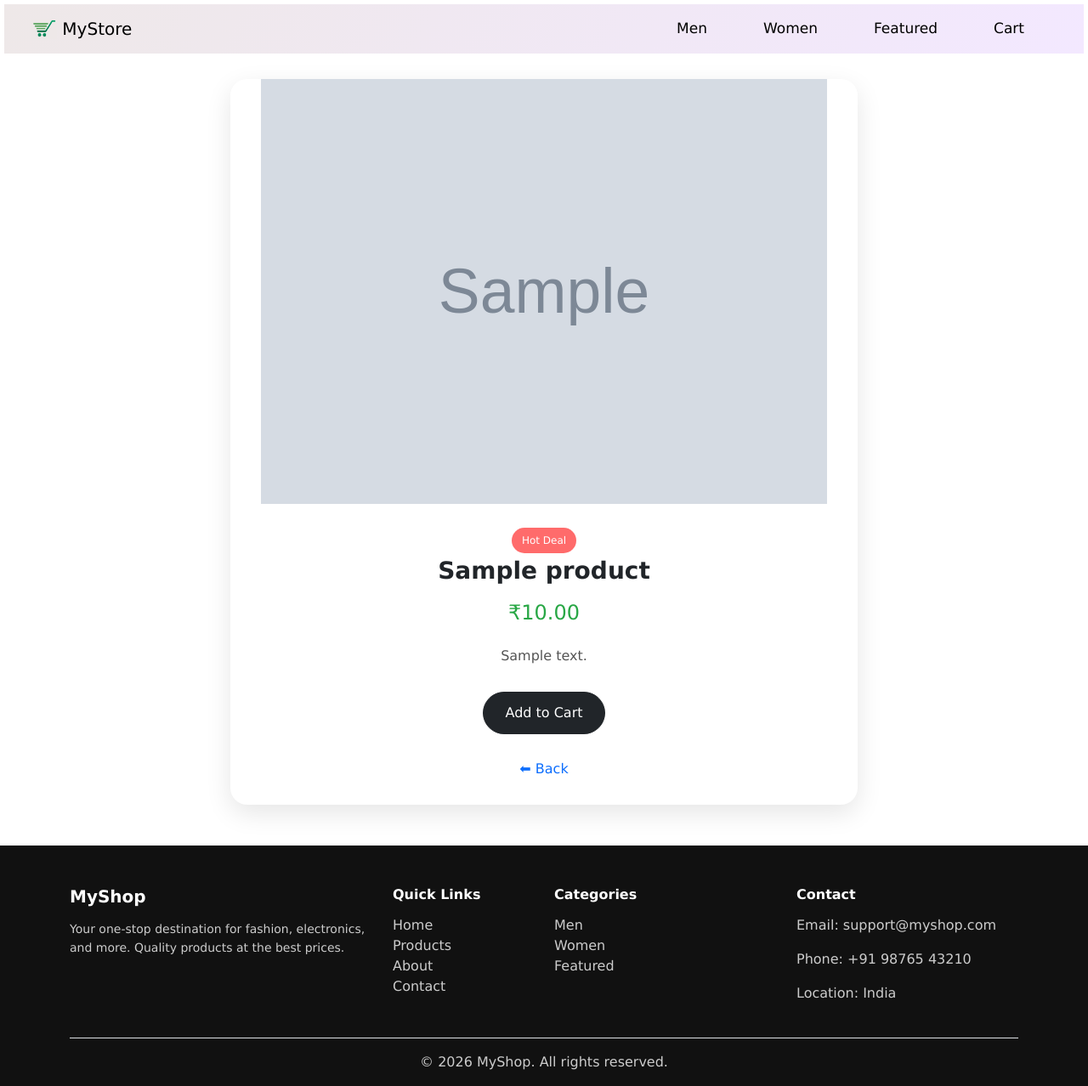
After one commit to Usman851/ecommerce-django, a Django app: page /product_details/1/ in a window 1280 px wide. The commit adds this page. Shown: the whole page at 85% size. Run offline with Django 5.2, Linux system fonts and the light colour scheme; tables that the repository leaves empty hold one stand-in row (values such as "Sample post"); grey boxes marked "Sample" are stand-in pictures.

Commit message:
added product-detail/cart/checkout/ordersucess

```diff
--- a/store/templates/store/base.html
+++ b/store/templates/store/base.html
@@ -37,7 +37,7 @@
         </div>
       </div>
     </nav>
-
+    <!-- OTHER PAGES -->
     <div class="container-fluid">
       {% block content %}
 
--- /dev/null
+++ b/store/templates/store/product_detail.html
@@ -0,0 +1,119 @@
+{% extends 'store/base.html' %}
+{% load static %}
+
+{% block content %}
+  <div class="container product-container">
+    <div class="row justify-content-center">
+      <div class="col-12 col-lg-8">
+        <div class="product-card">
+          <!-- TOP FULL IMAGE -->
+          <img src="{{ product.image.url }}" class="product-img" alt="" />
+
+          <!-- BOTTOM DETAILS -->
+          <div class="product-info">
+            <span class="badge-custom">Hot Deal</span>
+
+            <h1 class="product-title mt-2">{{ product.name }}</h1>
+
+            <div class="product-price">₹{{ product.price }}</div>
+
+            <p class="description">{{ product.description }}</p>
+
+            <div class="mt-4">
+              <a href="{% url 'add_to_cart' product.id %}" class="btn btn-dark btn-cart">Add to Cart</a>
+            </div>
+
+            <div class="mt-4">
+              <a href="/products" class="text-decoration-none">⬅ Back</a>
+            </div>
+          </div>
+        </div>
+      </div>
+    </div>
+  </div>
+
+  <style>
+    .product-container {
+      margin-top: 30px;
+      padding: 0 10px;
+    }
+
+    .product-card {
+      border-radius: 20px;
+      background: #fff;
+      box-shadow: 0 10px 30px rgba(0, 0, 0, 0.1);
+      overflow: hidden;
+    }
+
+    .product-img {
+      width: 100%;
+      height: auto;
+      max-height: 500px;
+      object-fit: contain;
+      background: #fff;
+    }
+
+    .product-info {
+      padding: 30px;
+      text-align: center;
+    }
+
+    .product-title {
+      font-size: 28px;
+      font-weight: bold;
+    }
+
+    .product-price {
+      font-size: 24px;
+      color: #28a745;
+      margin: 15px 0;
+    }
+
+    .btn-cart,
+    .btn-buy {
+      border-radius: 30px;
+      padding: 12px 25px;
+      font-size: 16px;
+      margin: 5px;
+    }
+
+    .badge-custom {
+      background: #ff6b6b;
+      padding: 8px 12px;
+      border-radius: 20px;
+      color: white;
+      font-size: 12px;
+    }
+
+    .description {
+      margin-top: 20px;
+      color: #555;
+      line-height: 1.6;
+    }
+
+    /* MOBILE */
+    @media (max-width: 768px) {
+      .product-title {
+        font-size: 22px;
+      }
+
+      .product-price {
+        font-size: 20px;
+      }
+
+      .product-info {
+        padding: 20px;
+      }
+
+      .btn-cart,
+      .btn-buy {
+        width: 100%;
+        display: block;
+      }
+
+      .product-img {
+        max-height: 300px;
+      }
+    }
+  </style>
+{% endblock %}
--- a/store/urls.py
+++ b/store/urls.py
@@ -10,4 +10,5 @@ urlpatterns = [
     path("remove-cart-item/<int:pk>/", views.remove_cart_item, name="remove_cart_item"),
     path('update-cart/<int:pk>/<str:action>/', views.update_cart, name='update_cart'),
     path("checkout/", views.checkout, name="checkout"),
+    path('order-success/', views.order_success, name='order_success'),
 ]
--- a/store/views.py
+++ b/store/views.py
@@ -88,7 +88,7 @@ def checkout(request):
     order = Order.objects.create(
         user=request.user,
         total_amount=total_amount,
-        is_paid=True   # for now we mark as paid
+        is_paid=True
     )
 
     # Create Order Items
@@ -104,3 +104,6 @@ def checkout(request):
     cart_items.delete()
 
     return redirect('order_success')
+@login_required
+def order_success(request):
+    return render(request, 'store/order_success.html')
```
Also changed, not shown: store/admin.py (+11 -1 lines), store/templates/store/cart.html (added, +91 -0 lines), store/templates/store/order_success.html (added, +16 -0 lines).
